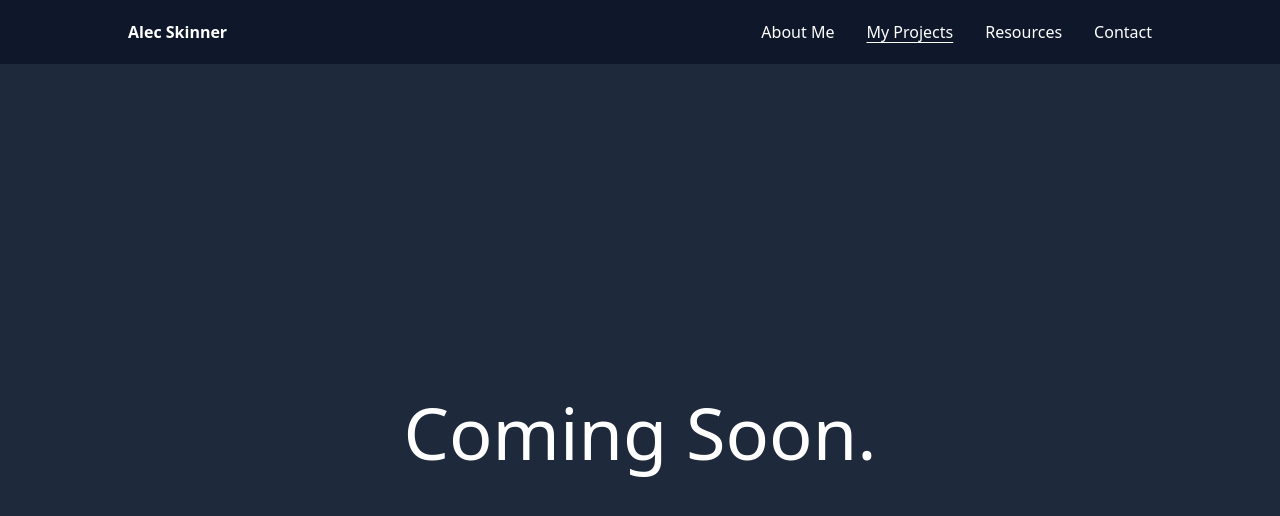
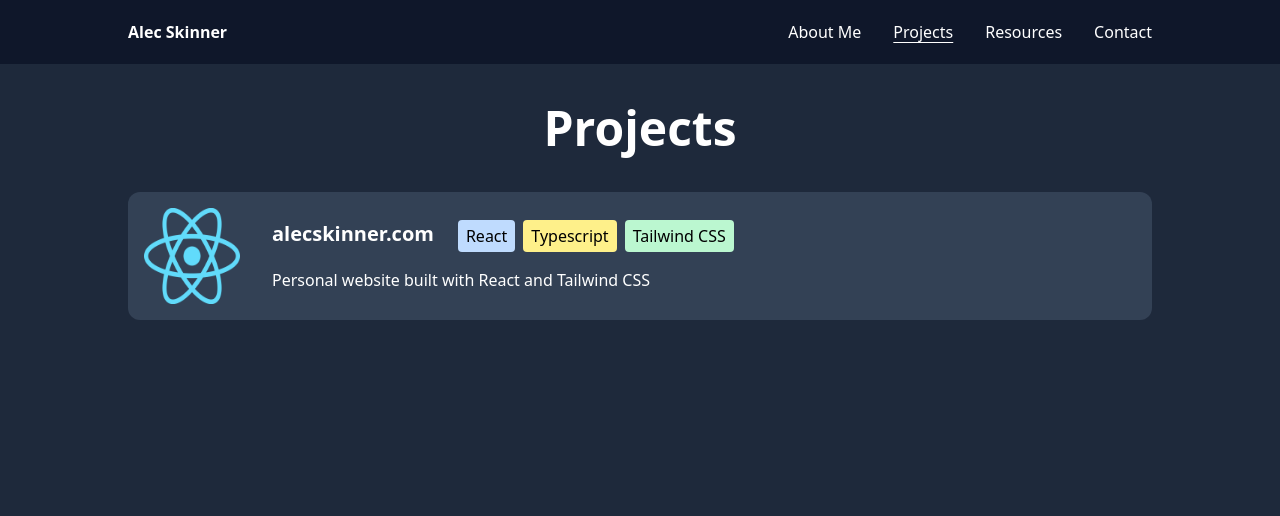
Before and after one commit to skinner452/alecskinner, a React (Create React App) app: page /my-projects in a window 1280 px wide. Shown: the top 516 px of the page. Built offline with nearby package versions, Linux system fonts and the light colour scheme.

Commit message:
Fixed resources, added first project as example

```diff
--- a/src/App.tsx
+++ b/src/App.tsx
@@ -1,14 +1,14 @@
 import { lazy, Suspense } from "react";
 import { BrowserRouter, Route, Routes } from "react-router-dom";
-import TextPage from "./pages/TextPage";
 import TitleUpdater from "./components/TitleUpdater";
 import Navbar from "./components/Navbar";
 
 const Home = lazy(() => import("./pages/Home"));
 const AboutMe = lazy(() => import("./pages/AboutMe"));
-const MyProjects = lazy(() => import("./pages/MyProjects"));
+const Projects = lazy(() => import("./pages/Projects"));
 const Resources = lazy(() => import("./pages/Resources"));
 const Contact = lazy(() => import("./pages/Contact"));
+const NotFound = lazy(() => import("./pages/NotFound"));
 
 function App() {
   return (
@@ -25,10 +25,10 @@ function App() {
               <Routes>
                 <Route path="/" element={<Home />} />
                 <Route path="/about-me" element={<AboutMe />} />
-                <Route path="/my-projects" element={<MyProjects />} />
+                <Route path="/my-projects" element={<Projects />} />
                 <Route path="/resources" element={<Resources />} />
                 <Route path="/contact" element={<Contact />} />
-                <Route path="*" element={<TextPage text="Not Found" />} />
+                <Route path="*" element={<NotFound />} />
               </Routes>
             </Suspense>
           </div>
--- a/src/components/Navbar.tsx
+++ b/src/components/Navbar.tsx
@@ -1,24 +1,6 @@
 import { useCallback, useState } from "react";
 import { Link, NavLink, useLocation } from "react-router-dom";
-
-const NAV_LINKS = [
-  {
-    url: "/about-me",
-    title: "About Me",
-  },
-  {
-    url: "/my-projects",
-    title: "My Projects",
-  },
-  {
-    url: "/resources",
-    title: "Resources",
-  },
-  {
-    url: "/contact",
-    title: "Contact",
-  },
-];
+import { NAV_ITEMS } from "../constants/navigation";
 
 const Navbar = () => {
   const location = useLocation();
@@ -49,15 +31,15 @@ const Navbar = () => {
         </button>
 
         <div className="hidden gap-8 font-extralight text-center py-5 sm:flex">
-          {NAV_LINKS.map((link) => (
+          {NAV_ITEMS.map((item) => (
             <NavLink
               className={({ isActive }) =>
                 isActive ? "underline underline-offset-4" : ""
               }
-              key={link.url}
-              to={link.url}
+              key={item.url}
+              to={item.url}
             >
-              {link.title}
+              {item.title}
             </NavLink>
           ))}
         </div>
@@ -65,7 +47,7 @@ const Navbar = () => {
 
       {isMenuOpen && (
         <div className="flex flex-col gap-8 font-extralight text-center py-5 sm:hidden">
-          {NAV_LINKS.map((link) => (
+          {NAV_ITEMS.map((link) => (
             <NavLink
               className={({ isActive }) =>
                 isActive ? "underline underline-offset-4" : ""
@@ -81,23 +63,6 @@ const Navbar = () => {
       )}
     </nav>
   );
-
-  // return (
-  //   <nav className="bg-slate-900 px-10">
-  //     <div className="mx-auto max-w-5xl flex flex-col sm:flex-row items-center justify-between">
-  //       <Link to="/" className="font-semibold py-5">
-  //         Alec Skinner
-  //       </Link>
-
-  //       <div className="flex flex-col sm:flex-row gap-8 font-extralight text-center py-5">
-  //         <Link to="/about-me">About Me</Link>
-  //         <Link to="/my-projects">My Projects</Link>
-  //         <Link to="/resources">Resources</Link>
-  //         <Link to="/contact">Contact</Link>
-  //       </div>
-  //     </div>
-  //   </nav>
-  // );
 };
 
 export default Navbar;
--- /dev/null
+++ b/src/components/ProjectItem.tsx
@@ -0,0 +1,41 @@
+import { Link } from "react-router-dom";
+import { TAG_COLORS } from "../constants/tags";
+
+type Props = {
+  title: string;
+  description: string;
+  tags: string[];
+  image: string;
+  link: string;
+};
+
+const ProjectItem = (props: Props) => {
+  return (
+    <Link
+      to={props.link}
+      className="flex gap-8 items-center bg-slate-700 rounded-xl p-4"
+    >
+      <img src={props.image} alt={props.title} className="w-24 h-24" />
+      <div className="flex flex-col gap-4">
+        <div className="flex gap-6">
+          <p className="text-xl font-bold">{props.title}</p>
+          <div className="flex gap-2">
+            {props.tags.map((tag) => (
+              <p
+                key={tag}
+                className={`${
+                  TAG_COLORS[tag] ?? "bg-white"
+                } text-black px-2 py-1 rounded`}
+              >
+                {tag}
+              </p>
+            ))}
+          </div>
+        </div>
+        <p>{props.description}</p>
+      </div>
+    </Link>
+  );
+};
+
+export default ProjectItem;
--- a/src/components/ResourceItem.tsx
+++ b/src/components/ResourceItem.tsx
@@ -13,7 +13,7 @@ const ResourceItem = (props: Props) => {
       to={props.link}
       target="_blank"
     >
-      <img src={props.image} alt="Resume" className="h-48" />
+      <img src={props.image} alt="Resume" className="w-48 h-48" />
       <p className="text-center text-3xl font-extralight">{props.title}</p>
     </Link>
   );
--- /dev/null
+++ b/src/constants/navigation.ts
@@ -0,0 +1,18 @@
+export const NAV_ITEMS = [
+  {
+    title: "About Me",
+    url: "/about-me",
+  },
+  {
+    title: "Projects",
+    url: "/my-projects",
+  },
+  {
+    title: "Resources",
+    url: "/resources",
+  },
+  {
+    title: "Contact",
+    url: "/contact",
+  },
+];
--- /dev/null
+++ b/src/constants/tags.ts
@@ -0,0 +1,5 @@
+export const TAG_COLORS: Record<string, string> = {
+  React: "bg-blue-200",
+  Typescript: "bg-yellow-200",
+  "Tailwind CSS": "bg-green-200",
+};
--- a/src/pages/Home.tsx
+++ b/src/pages/Home.tsx
@@ -1,5 +1,6 @@
 import { Link } from "react-router-dom";
 import MaineImage from "../images/maine.jpg";
+import { NAV_ITEMS } from "../constants/navigation";
 
 const Home = () => {
   return (
@@ -17,18 +18,11 @@ const Home = () => {
         </p>
 
         <div className="mt-10 mb-10 sm:mb-0 flex flex-col sm:flex-row gap-y-4 gap-x-10 text-4xl sm:text-base/7 font-semibold">
-          <Link to={"/about-me"}>
-            About Me <span aria-hidden="true">&rarr;</span>
-          </Link>
-          <Link to={"/my-projects"}>
-            My Projects <span aria-hidden="true">&rarr;</span>
-          </Link>
-          <Link to={"/resources"}>
-            Resources <span aria-hidden="true">&rarr;</span>
-          </Link>
-          <Link to={"/contact"}>
-            Contact <span aria-hidden="true">&rarr;</span>
-          </Link>
+          {NAV_ITEMS.map((item) => (
+            <Link to={item.url}>
+              {item.title} <span aria-hidden="true">&rarr;</span>
+            </Link>
+          ))}
         </div>
       </div>
 
--- a/src/pages/MyProjects.tsx
+++ /dev/null
@@ -1,7 +0,0 @@
-import TextPage from "./TextPage";
-
-const MyProjects = () => {
-  return <TextPage text="Coming Soon." />;
-};
-
-export default MyProjects;
--- /dev/null
+++ b/src/pages/NotFound.tsx
@@ -0,0 +1,9 @@
+const NotFound = () => {
+  return (
+    <div className="max-w-3xl m-auto">
+      <p className="text-7xl text-center">Page Not Found</p>
+    </div>
+  );
+};
+
+export default NotFound;
--- /dev/null
+++ b/src/pages/Projects.tsx
@@ -0,0 +1,22 @@
+import ReactImage from "../images/react.png";
+
+import ProjectItem from "../components/ProjectItem";
+
+const Projects = () => {
+  return (
+    <div className="flex flex-col gap-10 w-full">
+      <p className="text-5xl text-center font-bold">Projects</p>
+      <div className="flex flex-col gap-10">
+        <ProjectItem
+          title="alecskinner.com"
+          description="Personal website built with React and Tailwind CSS"
+          tags={["React", "Typescript", "Tailwind CSS"]}
+          image={ReactImage}
+          link="/"
+        />
+      </div>
+    </div>
+  );
+};
+
+export default Projects;
--- a/src/pages/Resources.tsx
+++ b/src/pages/Resources.tsx
@@ -7,7 +7,7 @@ const Resources = () => {
     <div className="flex flex-col gap-20 w-full">
       <p className="text-5xl text-center font-bold">Resources</p>
 
-      <div className="flex gap-20 justify-center max-h-12">
+      <div className="flex flex-col sm:flex-row gap-20 justify-center">
         <ResourceItem title="Resume" image={ResumeImage} link={"/Resume.pdf"} />
         <ResourceItem
           title="GitHub"
--- a/src/pages/TextPage.tsx
+++ /dev/null
@@ -1,13 +0,0 @@
-type Props = {
-  text: string;
-};
-
-const TextPage = ({ text }: Props) => {
-  return (
-    <div className="max-w-3xl m-auto">
-      <p className="text-7xl text-center">{text}</p>
-    </div>
-  );
-};
-
-export default TextPage;
```
